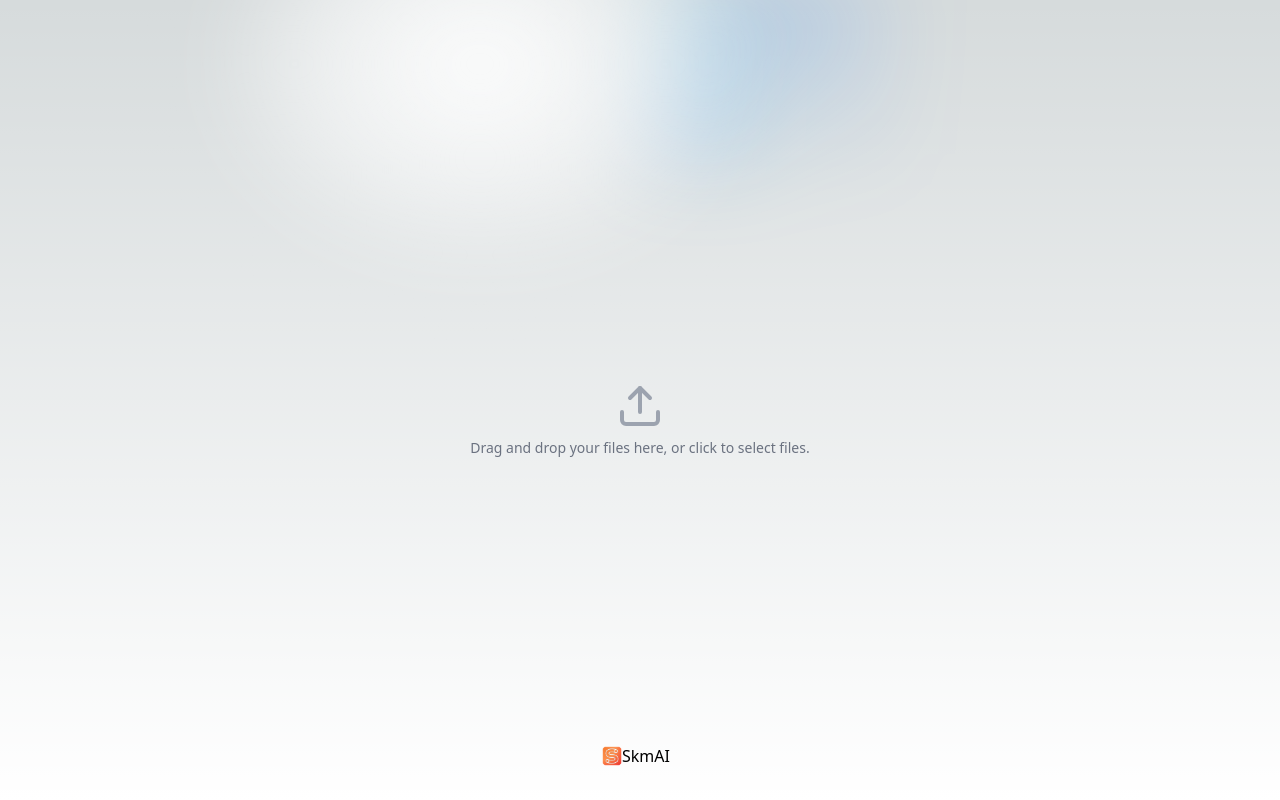
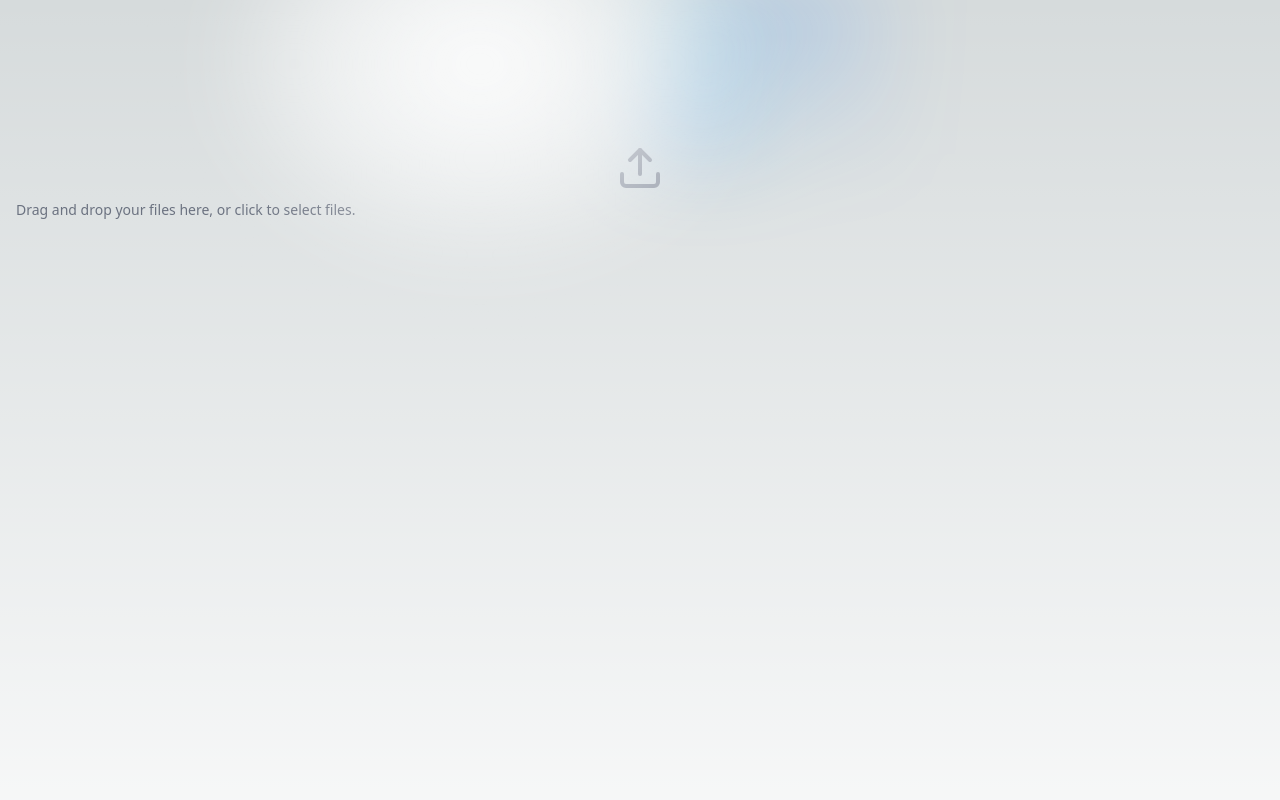
Before and after one commit to coderpr0grammer/nextjs-openai-doc-search-starter, a Next.js app: page / in a window 1280 px wide. Shown: the top 800 px of the page. Built offline with nearby package versions, Linux system fonts and the light colour scheme.

Commit message:
Update FileUploadBox.tsx

```diff
--- a/pages/FileUploadBox.tsx
+++ b/pages/FileUploadBox.tsx
@@ -19,8 +19,8 @@ const FileUploadBox: React.FC = () => {
   const { getRootProps, getInputProps, isDragActive } = useDropzone({ onDrop })
 
   return (
+    <div {...getRootProps()} style={{width: '100vw', height: '100vh'}}>
       <div
-      {...getRootProps()}
         className={`drag-and-drop p-4 rounded-lg border-gray-300 ${
           isDragActive ? 'border-primary border-dashed border ' : ' '
         }`}
@@ -45,6 +45,7 @@ const FileUploadBox: React.FC = () => {
           </>
         )}
       </div>
+    </div>
   )
 }
 
```
Lines whose indentation alone changed are shown as unchanged.
